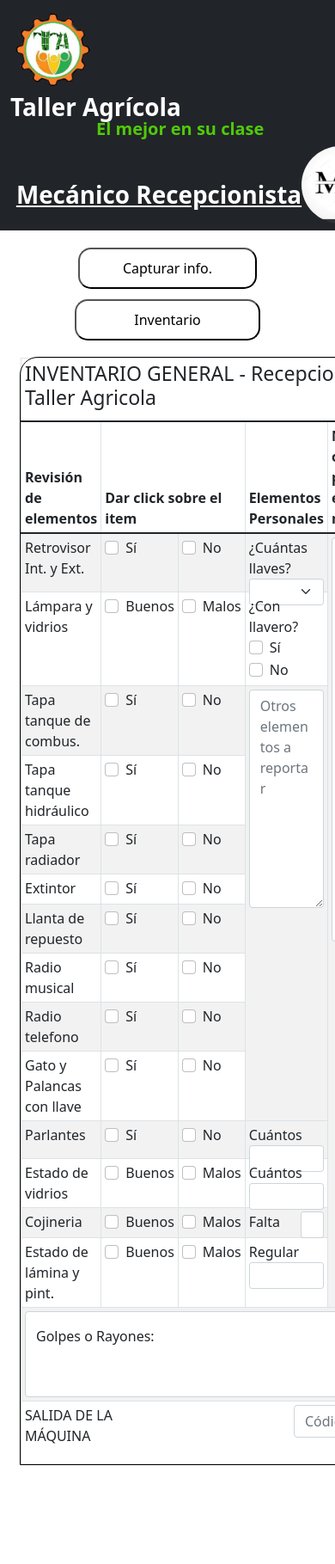
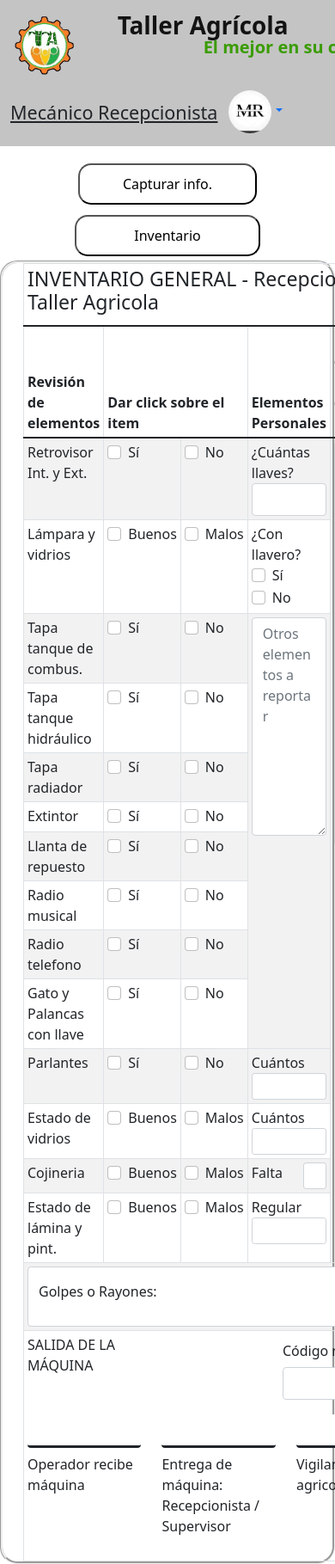
Before and after one commit to luiskar69/Soft-Team, a React (Create React App) app: page /Inventario in a window 390 px wide. Shown: the top 1819 px of the page at 86% size. Before the commit the page ends 1719 px from the top, so only its background shows below. Built offline with nearby package versions, Linux system fonts and the light colour scheme.

Commit message:
Navbar Responsive

```diff
--- a/package.json
+++ b/package.json
@@ -12,6 +12,7 @@
     "react-dom": "^17.0.2",
     "react-router-dom": "^5.3.0",
     "react-scripts": "4.0.3",
+    "react-ui-dropdown": "^0.3.4",
     "web-vitals": "^1.1.2"
   },
   "scripts": {
--- a/src/components/Captura_boddy/Captura_boddy.js
+++ b/src/components/Captura_boddy/Captura_boddy.js
@@ -80,9 +80,9 @@ const Captura_boddy = () => {
                                 <Col>
                                 <>
                                 <br></br>
-                                    <p>Observaciones:</p>
+
                                     <Form.Group className="mb-3" controlId="exampleForm.ControlTextarea1">
-                                      <Form.Label>Example textarea</Form.Label>
+                                      <Form.Label>Observaciones:</Form.Label>
                                       <Form.Control as="textarea" rows={3} />
                                       </Form.Group>
                                     <button className="btn_solicitud">Solicitar aprobación ingreso</button>
--- a/src/components/Inventario/Bod.js
+++ b/src/components/Inventario/Bod.js
@@ -20,9 +20,9 @@ const Bod = () => {
     <button className="btn_inv">Inventario</button>
     </Col>
     <Col xs lg="9">
-      <Container >
+      <Container className="conte">
 
-      <Table className="conte" striped bordered hover size="sm">
+      <Table striped bordered hover size="sm" className="tabla">
   <thead>
     <tr>
       <th colSpan="7" className='primer'><h3>INVENTARIO GENERAL - Recepcionista Taller Agricola</h3></th>
@@ -47,13 +47,7 @@ const Bod = () => {
           ¿Cuántas llaves?
           </Col>
           <Col xs lg="7">
-            <Form.Select size="sm" aria-label="Default select example" className="uss">
-              <option></option>
-              <option value="1">1</option>
-              <option value="2">2</option>
-              <option value="3">3</option>
-              <option value="4">4</option>
-            </Form.Select>
+          <Form.Control type="number" placeholder="" />
           </Col>
         </Row>
         </td>
@@ -151,22 +145,52 @@ const Bod = () => {
     <Form.Control
       as="textarea"
       placeholder="Leave a comment here"
-      style={{ height: '100px' }}
+      style={{ height: '70px' }}
     />
   </FloatingLabel></td>
     </tr>
     <tr>
       <td colSpan="6">
       <Row>
-      <Col xs lg="4">
+      <Row>
+      <Col xs lg="5">
         <p>SALIDA DE LA MÁQUINA</p>
       </Col>
-      <Col xs lg="4">
-
+      <Col >
       </Col>
-      <Col xs lg="4">
-      <Form.Control type="text" placeholder="Código Material" />
+      <Col xs lg="6">
+      <Form.Group as={Row} className="mb-3" controlId="formPlaintextPassword">
+          <Form.Label column sm="3">
+            Código material
+          </Form.Label>
+          <Col sm="9">
+            <Form.Control type="text" placeholder="" />
+          </Col>
+        </Form.Group>
       </Col>
+      </Row>
+      <td className="firmas">
+        <Row>
+        <Col xs lg="4" >
+        <Form.Control type="text" placeholder="" className="margen" />
+        <Form.Label column sm="6">
+        <p>Operador recibe máquina</p>
+        </Form.Label>
+        </Col>
+        <Col xs lg="4">
+        <Form.Control type="text" placeholder="" className="margen" />
+        <Form.Label column sm="14">
+        <p>Entrega de máquina: Recepcionista / Supervisor</p>
+        </Form.Label>
+        </Col>
+        <Col xs lg="4">
+        <Form.Control type="text" placeholder="" className="margen" />
+        <Form.Label column sm="7">
+          <p>Vigilancia taller agricola</p>
+        </Form.Label>
+        </Col>
+        </Row>
+      </td>
       </Row>
       </td>
     </tr>
--- a/src/components/Inventario/stylebod.css
+++ b/src/components/Inventario/stylebod.css
@@ -1,17 +1,26 @@
   .inv {
     justify-content: center;
     display: flex;
-    margin: 1px;
   }
 .primer h3{
   justify-content: center;
   display: flex;
 }
 .conte {
-  outline: 1px solid black;
-  border-top-left-radius: 20px;
-  margin-top: 20px;
+  margin-top: 5px;
+  border-style: groove;
+  border-radius: 20px;
 }
-.uss{
-  margin: 0px 0px -20px 0px;
+.tabla{
+  margin-block-end: 0px;
 }
+.margen{
+  border-style: none;
+  border-bottom: solid ;
+
+}
+
+.table{
+
+  --bs-table-hover-bg: rgba(0, 0, 0, 0.0) !important;
+}
--- a/src/components/Navbar/Navbar.js
+++ b/src/components/Navbar/Navbar.js
@@ -1,40 +1,57 @@
-import React from 'react'
-import { Navbar } from 'react-bootstrap'
-import Logo from './taller.png'
-import './Style.css'
-import Col from 'react-bootstrap/Col'
-import Row from 'react-bootstrap/Row'
-import Config from './MR.jpg'
-import Image from 'react-bootstrap/Image'
-
+import React from "react";
+import {
+  Navbar,
+  Dropdown,
+  Form,
+  Container,
+} from "react-bootstrap";
+import Logo from "./taller.png";
+import "./Style.css";
+import Col from "react-bootstrap/Col";
+import Row from "react-bootstrap/Row";
+import Config from "./MR.jpg";
+import Image from "react-bootstrap/Image";
 
 const Inventario = () => {
   return (
-    <Navbar bg="dark" variant="dark" className='col1'>
-      <Row className="alinear">
-            <Col lg="1">
+    <>
+      <Navbar expand="lg" className="back">
+        <Container fluid>
+          <Navbar.Brand href="#">
+            <Row>
+              <Col lg="3" xs="4">
                 <img
                   alt=""
                   src={Logo}
-                width="100"
-                height="100"
-                className="d-inline-block align-top"
-              />{''}
+                  width="80"
+                  height="80"
+                  classN
+                  ame="d-inline-block align-top"
+                />
               </Col>
-            <Col lg="6">
+              <Col lg="9" xs="8" className="col1">
                 <h1>Taller Agrícola</h1>
                 <h5>El mejor en su clase</h5>
               </Col>
-          <Col lg="5" className="text-mec">
-          <h1>Mecánico Recepcionista</h1>
-           < Image src={Config} roundedCircle
-              width="90"
-              height="90"
-           />
-          </Col>
             </Row>
+          </Navbar.Brand>
+          <Form className="d-flex" >
+            <h4 className="text-mec">Mecánico Recepcionista</h4>
+            <Dropdown>
+              <Dropdown.Toggle variant="link" id="dropdown-basic">
+              <Image src={Config} roundedCircle width="50" height="50" />
+              </Dropdown.Toggle>
+
+              <Dropdown.Menu>
+                <Dropdown.Item href="#/action-1">Austes</Dropdown.Item>
+                <Dropdown.Item href="/">Salir</Dropdown.Item>
+              </Dropdown.Menu>
+            </Dropdown>
+          </Form>
+        </Container>
       </Navbar>
-  )
-}
+    </>
+  );
+};
 
-export default Inventario
+export default Inventario;
--- a/src/components/Navbar/Style.css
+++ b/src/components/Navbar/Style.css
@@ -5,11 +5,10 @@
 .col1 h5{
     margin-left: 100px;
     font-weight: 800;
-    color:rgb(80, 202, 9) ;
+    color:rgb(58, 156, 1) ;
     margin-top: -11px;
 }
 .col1 h1{
-    color: white;
     font-weight: 800;
 }
 .bod p{
@@ -20,9 +19,9 @@
     display: flex;
 }
 
-.text-mec h1{
+.text-mec{
     text-decoration: underline;
-    margin-top: 40px;
+    margin-top: 20px;
 }
 .text-mec{
     justify-content: center;
@@ -40,3 +39,9 @@
   .bg-custom-2 {
   background-image: linear-gradient(15deg, #13547a 0%, #80d0c7 100%);
   }
+.log img{
+    margin-left: 50px;
+}
+.back{
+    background-color: rgb(196, 196, 196);
+}
```
Also changed, not shown: 1 other file (tests, documents, lock files or other folders). Lines whose indentation alone changed are shown as unchanged.
